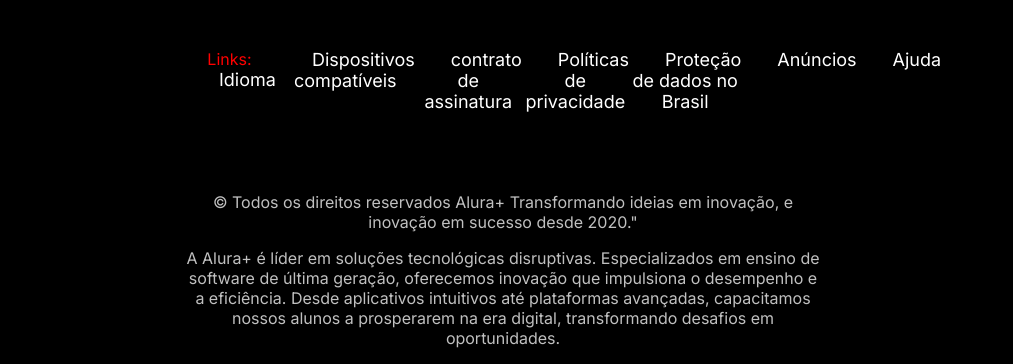
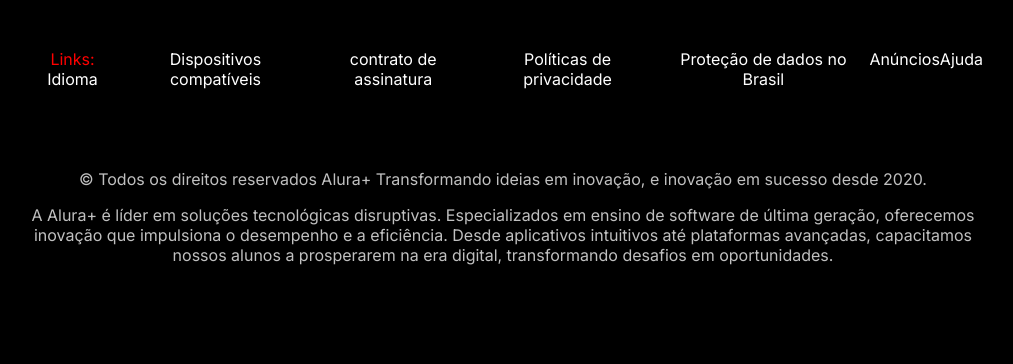
Before and after one commit to 8ector/html_css_EX002, a plain HTML site: page index.html in a window 1280 px wide. Shown: the part 3830-4194 px from the top of the page, without its empty margins (137-1150 px from the left). After the commit the page ends 4111 px from the top, so only its background shows below. Drawn offline with Linux system fonts and the light colour scheme.

Commit message:
html_css_EX002_aluraplus_v2
adicionado favicon

```diff
--- a/index.html
+++ b/index.html
@@ -5,6 +5,7 @@
     <meta name="viewport" content="width=device-width, initial-scale=1.0">
     <title>ALURA PLUS</title>
     <link rel="stylesheet" href="styles.css">
+    <link rel="shortcut icon" href="favicon/favicon-32x32.png" type="image/x-icon">
 
     <link rel="preconnect" href="https://fonts.googleapis.com">
     <link rel="preconnect" href="https://fonts.gstatic.com" crossorigin>
@@ -122,7 +123,7 @@
 
     <div>
         <p class="rodape__texto">
-                © Todos os direitos reservados Alura+   Transformando ideias em inovação, e inovação em sucesso desde 2020."
+                © Todos os direitos reservados Alura+   Transformando ideias em inovação, e inovação em sucesso desde 2020.
         </p>
          <p class="rodape__texto">
              A Alura+ é líder em soluções tecnológicas disruptivas. Especializados em ensino de software de última geração, oferecemos inovação que impulsiona o desempenho e a eficiência. Desde aplicativos intuitivos até plataformas avançadas, capacitamos nossos alunos a prosperarem na era digital, transformando desafios em oportunidades.
--- a/styles.css
+++ b/styles.css
@@ -150,7 +150,7 @@ body
 .rodape{
 
     text-align: center;
-    margin: 0 20em;
+    margin: 0 10em;
 
 }
 
@@ -162,7 +162,7 @@ body
 .rodape__lista{
 
     display: flex;
-    justify-content: space-evenly;
+    justify-content: space-around;
     list-style-type: none;
     margin: 1em 0 5em 0;
 
@@ -180,8 +180,9 @@ body
 
     text-decoration: none;
     color: var(--cor-texto1);
-    font-size: 18px;
-    margin-left: 2em;
+
+
+
 }
 
 
```
Also changed, not shown: favicon/favicon-32x32.png (added).
